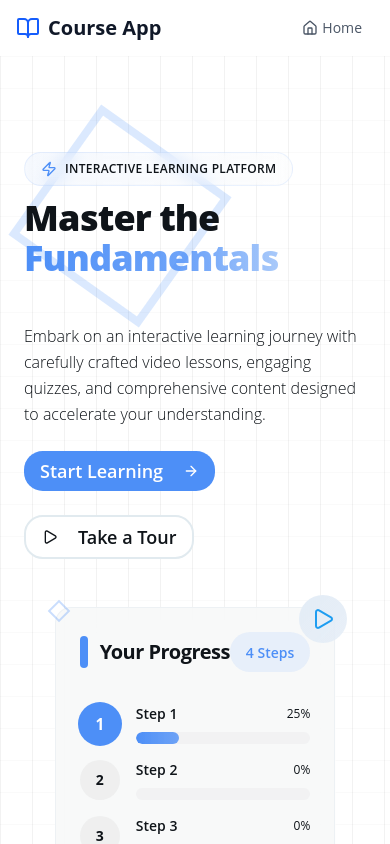
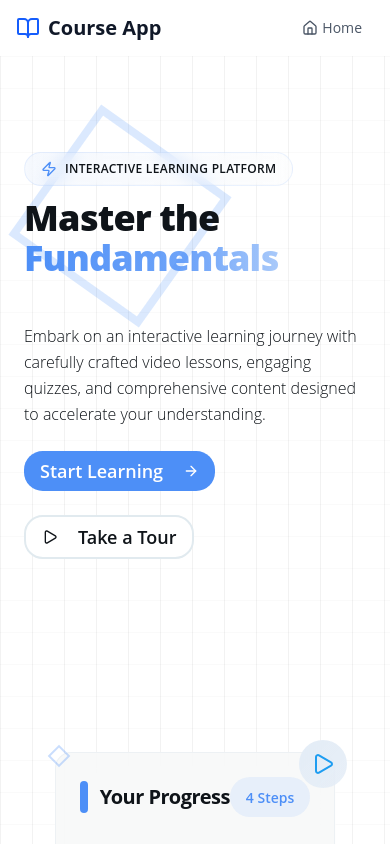
Before and after one commit to mhdshafi294/Mini-Storyline-Course-App, a Next.js app: page / in a window 390 px wide. Shown: the top 844 px of the page. Built offline with nearby package versions, Linux system fonts and the light colour scheme.

Commit message:
minor style update for small screens

```diff
--- a/app/page.tsx
+++ b/app/page.tsx
@@ -72,9 +72,9 @@ export default function Home() {
         {/* Main Content */}
         <main className="max-w-7xl mx-auto px-6 py-24">
           {/* Hero Section */}
-          <div className="grid lg:grid-cols-2 gap-12 sm:gap-16 lg:gap-20 items-center mb-16 sm:mb-24 lg:mb-64 ">
+          <div className="grid lg:grid-cols-2 gap-20 items-center mb-16 sm:mb-24 lg:mb-64 ">
             <div
-              className={`space-y-12 transition-all duration-1000 ${
+              className={`space-y-12 transition-all duration-1000 min-h-[calc(90dvh-15rem)] md:min-h-fit ${
                 isVisible
                   ? "translate-y-0 opacity-100"
                   : "translate-y-8 opacity-0"
```
